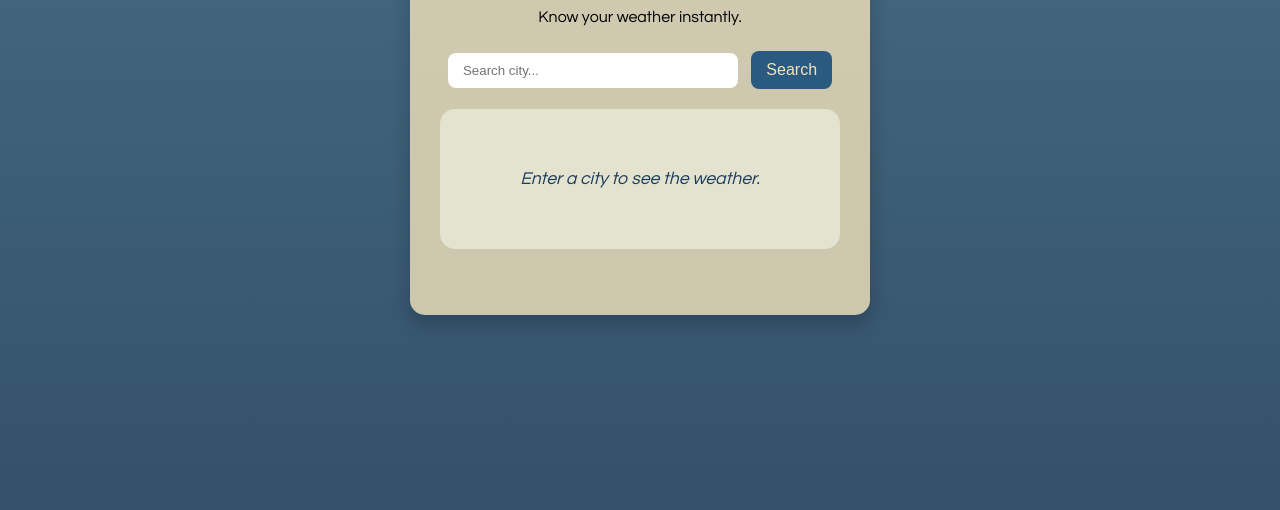
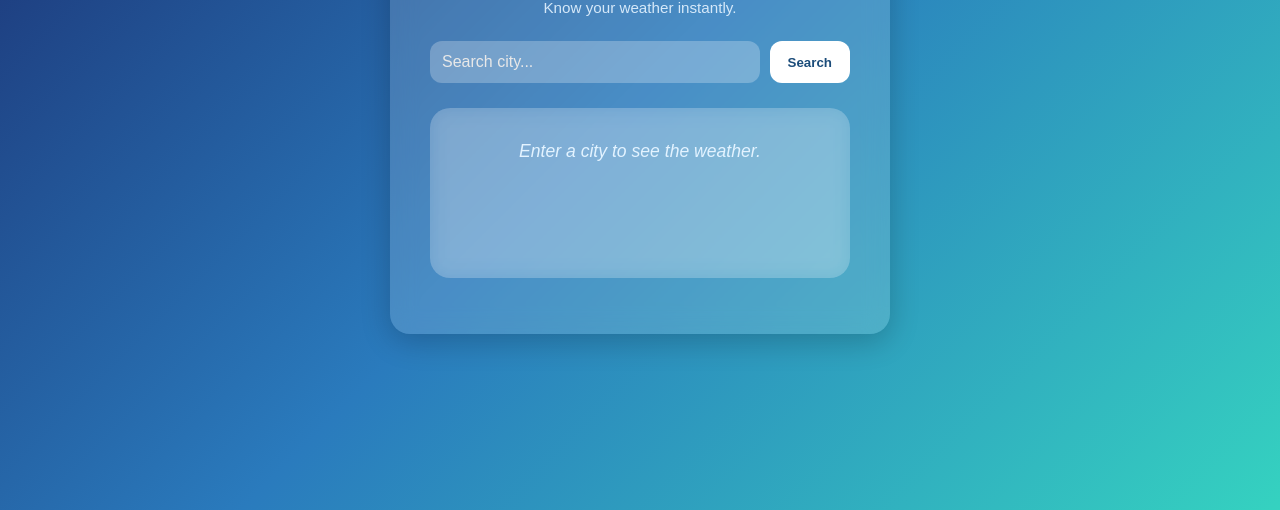
Before and after one commit to 4rnav-codes/TathagatWeathers, a plain HTML site: page index.html in a window 1280 px wide. Shown: the part 290-800 px from the top of the page. Drawn offline with Linux system fonts and the light colour scheme.

Commit message:
Update style.css

```diff
--- a/style.css
+++ b/style.css
@@ -1,101 +1,111 @@
 body {
-  background: linear-gradient(#487187, #34506b);
+  margin: 0;
+  min-height: 100vh;
   display: flex;
   justify-content: center;
   align-items: center;
-  min-height: 100vh;
-  margin: 0;
+  background: linear-gradient(135deg, #1a2a6c, #2a7bbd, #35d2c0);
+  font-family: "Poppins", sans-serif;
 }
 
+/* Glassmorphic Card */
 .container {
-  font-family: "century gothic", sans-serif;
-  background-color: rgb(242, 227, 188, 0.8);
-  border-radius: 15px;
-  padding: 30px;
-  padding-bottom: 50px;
-  padding-left: 30px;
-  padding-right: 30px;
-  box-shadow: 0 10px 20px rgba(0, 0, 5, 0.2);
+  background: rgba(255, 255, 255, 0.15);
+  backdrop-filter: blur(12px);
+  -webkit-backdrop-filter: blur(12px);
+  border-radius: 20px;
+  padding: 40px;
+  width: 90%;
+  max-width: 420px;
   text-align: center;
-  width: 90%;
-  max-width: 400px;
+  box-shadow: 0 8px 30px rgba(0, 0, 0, 0.2);
 }
 
-h1 {
-  color: #2c5278;
-  margin-bottom: 20px;
+/* Titles */
+.title {
+  color: #ffffff;
+  font-size: 2rem;
+  font-weight: 600;
+  margin-bottom: 5px;
 }
 
-.topText{
-  color: #335e8a;
+.subtitle {
+  color: #e5f3ff;
+  margin-bottom: 25px;
+  font-size: 0.95rem;
+  opacity: 0.9;
 }
 
+/* Search Box */
 .searchBox {
-  margin-bottom: 20px;
+  display: flex;
+  gap: 10px;
+  margin-bottom: 25px;
 }
 
 #cityInput {
-  padding: 10px 15px;
+  flex: 1;
+  padding: 12px;
+  border-radius: 12px;
   border: none;
-  border-radius: 8px;
-  width: calc(100% - 110px);
-  margin-right: 10px;
-  box-sizing: border-box;
+  outline: none;
+  background: rgba(255, 255, 255, 0.25);
+  color: #fff;
+  font-size: 1rem;
+}
+
+#cityInput::placeholder {
+  color: #e8e8e8;
 }
 
 #searchBtn {
-  padding: 10px 15px;
-  margin-top: 10px;
+  padding: 12px 18px;
   border: none;
-  border-radius: 8px;
-  background-color: #2b5a80;
-  color: rgb(242, 227, 188);
+  border-radius: 12px;
+  background: #ffffff;
+  color: #1b4c7a;
+  font-weight: 600;
   cursor: pointer;
-  font-size: 16px;
-  transition: background-color 0.3s ease;
+  transition: 0.25s;
 }
 
 #searchBtn:hover {
-  font-size: 16.05px;
-  background-color: #1c3c5e;
+  background: #dce9ff;
 }
 
-.weatherDisplay{
-  background-color: #e3e3cf;
-  border-radius: 15px;
-  padding: 20px;
-  border: none;
-  min-height: 100px;
-  display: flex;
-  flex-direction: column;
-  align-items: center;
-  justify-content: center;
+/* Weather Box */
+.weatherDisplay {
+  background: rgba(255, 255, 255, 0.18);
+  padding: 25px;
+  border-radius: 20px;
+  backdrop-filter: blur(10px);
+  min-height: 120px;
 }
 
 .weatherDisplay h2 {
-  margin-top: 0;
-  color: #2c5278;
+  color: #ffffff;
+  font-weight: 600;
 }
 
 .weatherDisplay p {
+  color: #e3f3ff;
   margin: 8px 0;
-  font-size: 1.1em;
-  color: #1c3c5e;
+  font-size: 1.1rem;
 }
 
-.weatherDisplay .temperature{
-  font-size: 2.5em;
+.temperature {
+  font-size: 2.8rem;
   font-weight: bold;
-  color: #2c4a78;
+  color: #ffffff;
 }
 
 .weatherDisplayText {
-  color: #355d85;
+  color: #e0e7ef;
   font-style: italic;
-  margin-top: 15px;
 }
 
-#errorId {
-  color: #825231;
-
+.errorText {
+  margin-top: 10px;
+  color: #ffb9b9;
+  font-weight: 500;
 }
```
